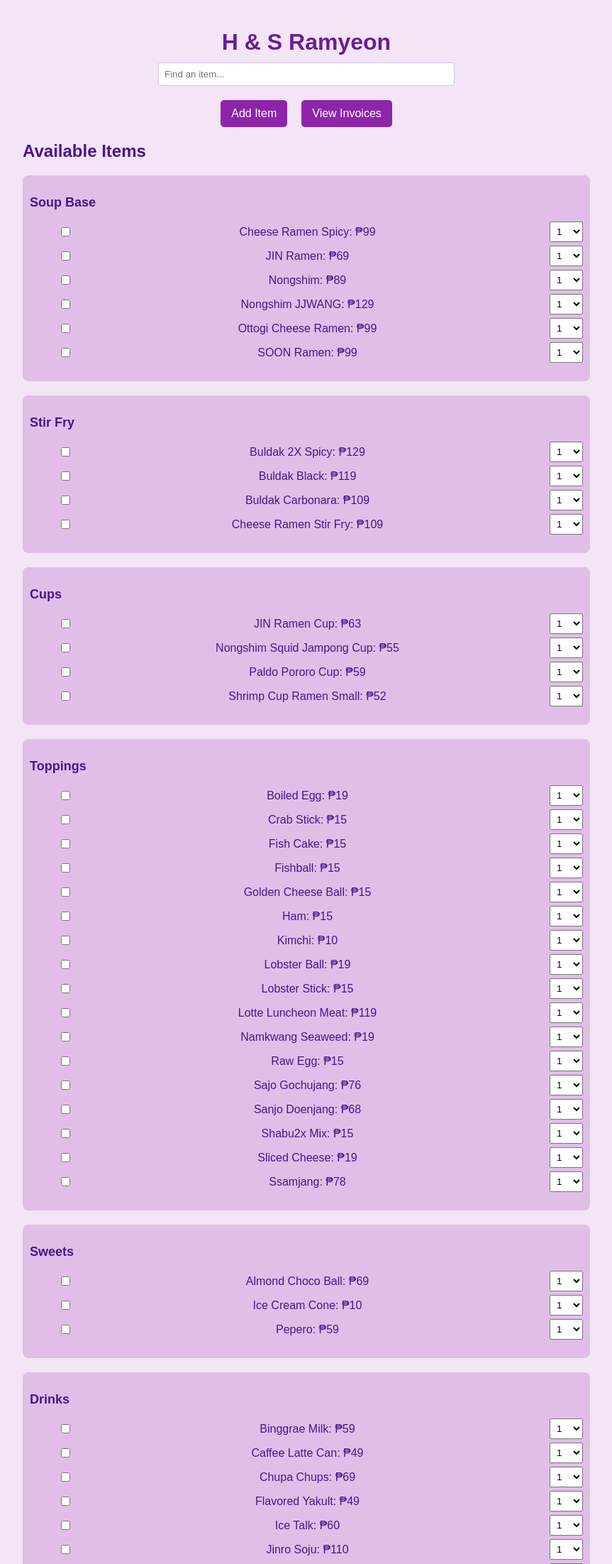
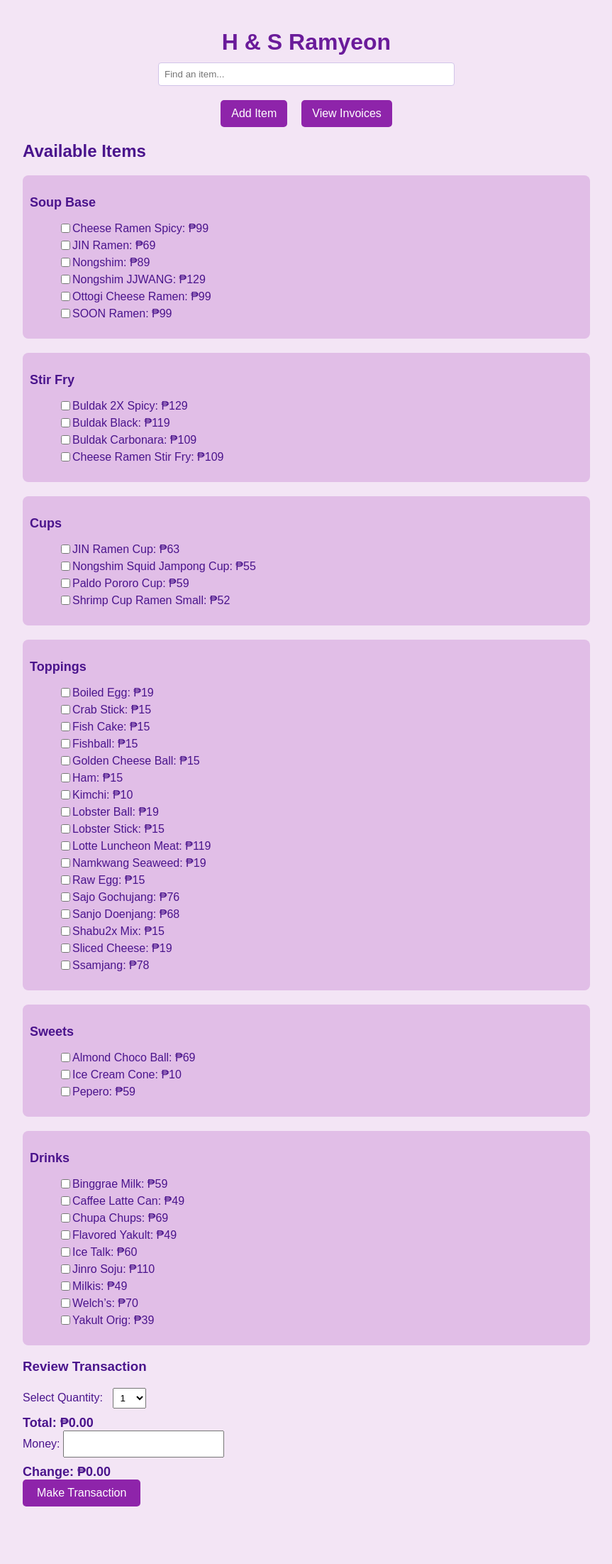
Before and after one commit to skullmatrix/HnSRamyeon, a Flask app: page / in a window 1280 px wide. Shown: the top 2203 px of the page at 71% size, without its empty margins (208-1071 px from the left). After the commit the page ends 2122 px from the top, so only its background shows below. Run offline with Flask 2, Linux system fonts and the light colour scheme; data comes from the database, SQL or seed files in the repository.

Commit message:
Update index.html

```diff
--- a/templates/index.html
+++ b/templates/index.html
@@ -57,6 +57,12 @@
             font-size: 18px;
             margin-bottom: 5px;
         }
+        .item-entry {
+            display: flex;
+            align-items: center;
+            justify-content: flex-start;
+            margin-bottom: 5px; /* Space between items */
+        }
         button, input[type="number"] {
             font-size: 16px;
             padding: 8px;
@@ -76,12 +82,6 @@
         }
         button:hover {
             background-color: #7b1fa2;
-        }
-        .item-entry {
-            display: flex;
-            align-items: center;
-            justify-content: space-between;
-            margin-bottom: 5px; /* Space between items */
         }
         .quantity-dropdown {
             margin-left: 10px; /* Space between checkbox and dropdown */
@@ -109,7 +109,7 @@
 
             checkboxes.forEach(checkbox => {
                 const price = parseFloat(checkbox.getAttribute('data-price'));
-                const quantity = parseInt(checkbox.closest('.item-entry').querySelector('.quantity-dropdown').value);
+                const quantity = parseInt(checkbox.closest('.item-entry').querySelector('.quantity-dropdown').value) || 1;
                 total += price * quantity;
             });
 
@@ -148,17 +148,20 @@
                 <li class="item-entry">
                     <input type="checkbox" name="item_id" value="{{ item['id'] }}" data-price="{{ item['price'] }}" onchange="calculateTotal()">
                     <span>{{ item['name'] }}: ₱{{ item['price'] }}</span>
-                    <select class="quantity-dropdown" onchange="calculateTotal()">
-                        {% for i in range(1, 11) %} <!-- Quantity from 1 to 10 -->
-                        <option value="{{ i }}">{{ i }}</option>
-                        {% endfor %}
-                    </select>
                 </li>
                 {% endif %}
                 {% endfor %}
             </ul>
         </div>
         {% endfor %}
+
+        <h3>Review Transaction</h3>
+        <label for="quantity">Select Quantity:</label>
+        <select class="quantity-dropdown" name="quantity" onchange="calculateTotal()">
+            {% for i in range(1, 11) %} <!-- Quantity from 1 to 10 -->
+            <option value="{{ i }}">{{ i }}</option>
+            {% endfor %}
+        </select>
 
         <div id="total">Total: ₱0.00</div>
 
```
